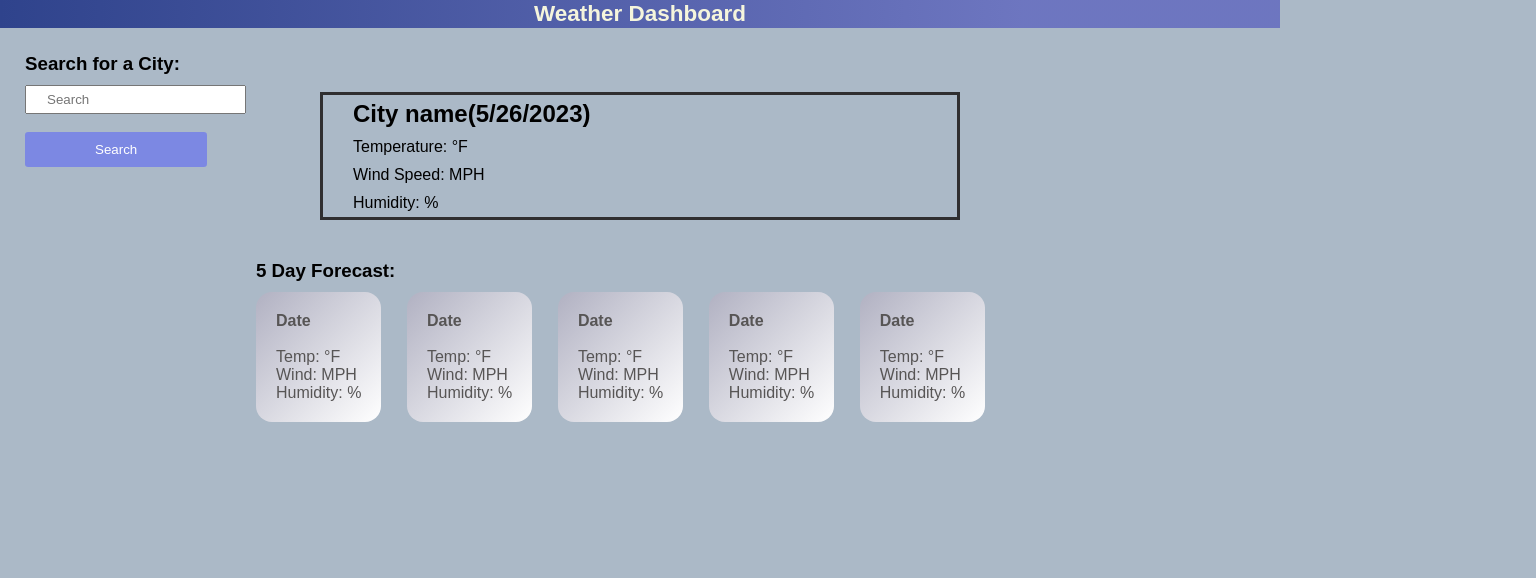
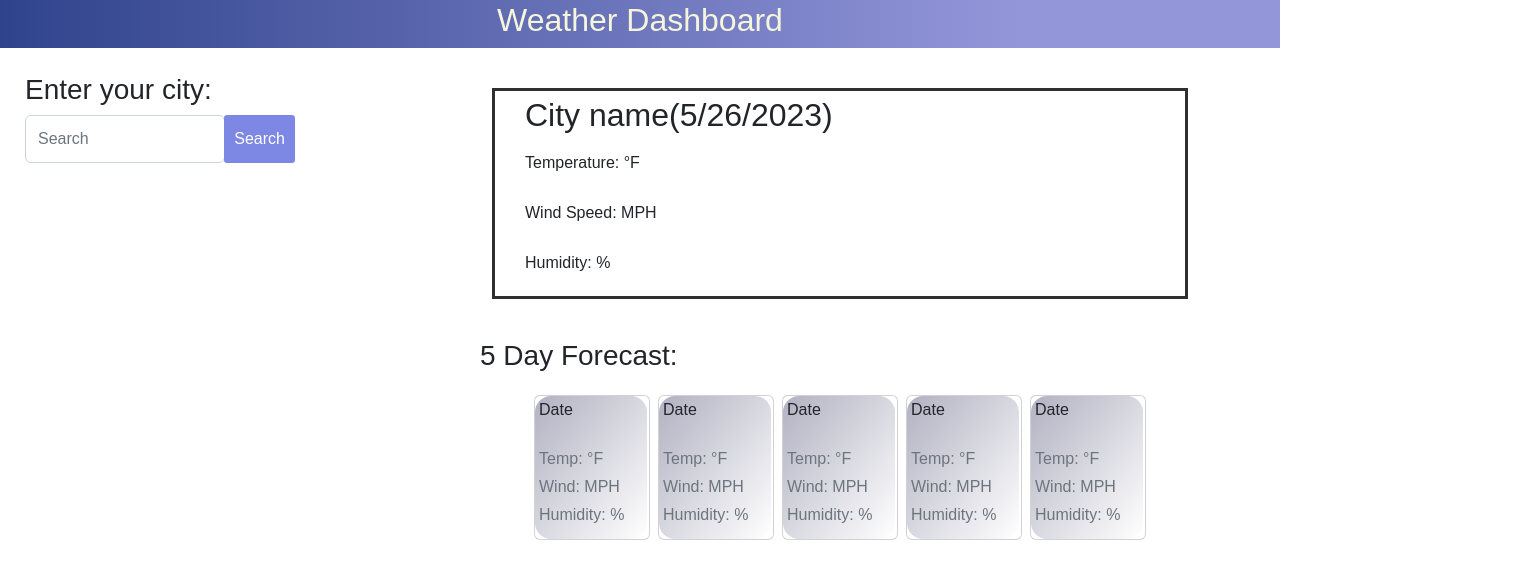
Before and after one commit to Lishakuinkel/Weather-Dashboard, a plain HTML site: page index.html in a window 1280 px wide. Shown: the whole page, 1536 px wide, since content can reach past the window. Drawn offline with nearby package versions, Linux system fonts and the light colour scheme.

Commit message:
changed some css styles

```diff
--- a/index.html
+++ b/index.html
@@ -6,7 +6,8 @@
     <meta http-equiv="X-UA-Compatible" content="IE=edge">
     <meta name="viewport" content="width=device-width, initial-scale=1.0">
     <link rel="stylesheet" href="styles.css">
-
+    <link rel="stylesheet" href="https://cdn.jsdelivr.net/npm/bootstrap@5.2.3/dist/css/bootstrap.min.css"
+        integrity="sha384-rbsA2VBKQhggwzxH7pPCaAqO46MgnOM80zW1RWuH61DGLwZJEdK2Kadq2F9CUG65" crossorigin="anonymous">
     <title>Weather Dashboard</title>
 </head>
 
@@ -14,21 +15,26 @@
     <div class="top-heading">
         <h2>Weather Dashboard</h1>
     </div>
+    <div class="main">
 
+    <div class="outer-container">
         <!-------- User Input for City name -------->
         <div class="search-container">
-        <h3>Search for a City:</h2>
+            <h3>Enter your city:</h3>
                 <div class="input-group">
-                <input type="search" class="form-control rounded" id="city-input" placeholder="Search"
+                    <input type0="search" class="form-control rounded" id="city-input" placeholder="Search"
                         aria-label="Search" aria-describedby="search-addon" /><br><br>
                     <button id="search-btn" type="button" class="btn btn-outline-primary">Search</button>
 
                 </div>
 
         </div>
-    <div class="col-sm-12 col-md-9 order-md-2">
-        <div class="row">
 
+        <div id="history-container"></div>
+    </div>
+    <div class="col-sm-10 col-md-9 order-md-2">
+
+        <div class="inner-container">
             <!--------- Current Weather Forecast --------->
             <div class="container">
                 <div class="col-12 currentWeather p-0">
@@ -43,7 +49,7 @@
                     <p class="pl-2">Humidity: <span id="humidity"></span>% </p>
 
                 </div>
-            <div id="history-container"></div>
+
             </div>
             <!--------- 5 Day forecast ---------->
             <div class="col-12 fiveDay">
@@ -55,10 +61,13 @@
 
                                 <h4 id="date1">Date</h4>
                                 <img class="fiveDay-img mb-2" id="img1" />
-                                <p class="card-subtitle mb-2 text-muted">Temp: <span class="fiveDay-temp" id="temp1"></span>
+                                <p class="card-subtitle mb-2 text-muted">Temp: <span class="fiveDay-temp"
+                                        id="temp1"></span>
                                     &deg;F</p>
-                                <p class="card-subtitle mb-2 text-muted">Wind: <span class="fiveDay-wind" id="windspeed1"></span>MPH</p>
-                                <p class="card-subtitle mb-2 text-muted">Humidity: <span class="fiveDay-humid" id="humid1"></span>%
+                                <p class="card-subtitle mb-2 text-muted">Wind: <span class="fiveDay-wind"
+                                        id="windspeed1"></span>MPH</p>
+                                <p class="card-subtitle mb-2 text-muted">Humidity: <span class="fiveDay-humid"
+                                        id="humid1"></span>%
                                 </p>
                             </div>
                         </div>
@@ -70,10 +79,13 @@
 
                                 <h4 id="date2">Date</h4>
                                 <img class="fiveDay-img mb-2" id="img2" />
-                                <p class="card-subtitle mb-2 text-muted">Temp: <span class="fiveDay-temp" id="temp2"></span>
+                                <p class="card-subtitle mb-2 text-muted">Temp: <span class="fiveDay-temp"
+                                        id="temp2"></span>
                                     &deg;F</p>
-                                <p class="card-subtitle mb-2 text-muted">Wind: <span class="fiveDay-wind" id="windspeed2"></span>MPH</p>
-                                <p class="card-subtitle mb-2 text-muted">Humidity: <span class="fiveDay-humid" id="humid2"></span>%
+                                <p class="card-subtitle mb-2 text-muted">Wind: <span class="fiveDay-wind"
+                                        id="windspeed2"></span>MPH</p>
+                                <p class="card-subtitle mb-2 text-muted">Humidity: <span class="fiveDay-humid"
+                                        id="humid2"></span>%
                                 </p>
                             </div>
                         </div>
@@ -84,10 +96,13 @@
                             <div class="card-body p-1">
                                 <h4 id="date3">Date</h4>
                                 <img class="fiveDay-img mb-2" id="img3" />
-                                <p class="card-subtitle mb-2 text-muted">Temp: <span class="fiveDay-temp" id="temp3"></span>
+                                <p class="card-subtitle mb-2 text-muted">Temp: <span class="fiveDay-temp"
+                                        id="temp3"></span>
                                     &deg;F</p>
-                                <p class="card-subtitle mb-2 text-muted">Wind: <span class="fiveDay-wind" id="windspeed3"></span>MPH</p>
-                                <p class="card-subtitle mb-2 text-muted">Humidity: <span class="fiveDay-humid" id="humid3"></span>%
+                                <p class="card-subtitle mb-2 text-muted">Wind: <span class="fiveDay-wind"
+                                        id="windspeed3"></span>MPH</p>
+                                <p class="card-subtitle mb-2 text-muted">Humidity: <span class="fiveDay-humid"
+                                        id="humid3"></span>%
                                 </p>
                             </div>
                         </div>
@@ -98,10 +113,13 @@
                             <div class="card-body p-1">
                                 <h4 id="date4">Date</h4>
                                 <img class="fiveDay-img mb-2" id="img4" />
-                                <p class="card-subtitle mb-2 text-muted">Temp: <span class="fiveDay-temp" id="temp4"></span>
+                                <p class="card-subtitle mb-2 text-muted">Temp: <span class="fiveDay-temp"
+                                        id="temp4"></span>
                                     &deg;F</p>
-                                <p class="card-subtitle mb-2 text-muted">Wind: <span class="fiveDay-wind" id="windspeed4"></span>MPH</p>
-                                <p class="card-subtitle mb-2 text-muted">Humidity: <span class="fiveDay-humid" id="humid4"></span>%
+                                <p class="card-subtitle mb-2 text-muted">Wind: <span class="fiveDay-wind"
+                                        id="windspeed4"></span>MPH</p>
+                                <p class="card-subtitle mb-2 text-muted">Humidity: <span class="fiveDay-humid"
+                                        id="humid4"></span>%
                                 </p>
                             </div>
                         </div>
@@ -116,8 +134,10 @@
                                 <p class="card-subtitle mb-2 text-muted">
                                     Temp: <span class="fiveDay-temp" id="temp5"></span> &deg;F</p>
 
-                                <p class="card-subtitle mb-2 text-muted">Wind: <span class="fiveDay-wind" id="windspeed5"></span>MPH</p>
-                                <p class="card-subtitle mb-2 text-muted">Humidity: <span class="fiveDay-humid" id="humid5"></span>%
+                                <p class="card-subtitle mb-2 text-muted">Wind: <span class="fiveDay-wind"
+                                        id="windspeed5"></span>MPH</p>
+                                <p class="card-subtitle mb-2 text-muted">Humidity: <span class="fiveDay-humid"
+                                        id="humid5"></span>%
                                 </p>
                             </div>
                         </div>
@@ -125,7 +145,8 @@
                 </div>
             </div>
 
-
+        </div>
+    </div>
         <script src="display-weather.js"></script>
 </body>
 
--- a/styles.css
+++ b/styles.css
@@ -9,7 +9,9 @@
 body{
     background: rgb(171, 185, 199);
 }
-
+.outer-container{
+    width: 25%;
+}
 .search-container{
     margin: 25px;
 
@@ -26,28 +28,23 @@ body{
 
 }
 
-.form-control{
-    padding: 5px 20px;
-    margin-top: 10px;
-}
 
 #search-btn{
     background-color: rgb(124, 136, 227);
     color: white;
     border: none;
     border-radius: 0.2rem;
-    padding: 10px 70px;
+    padding: 10px;
+
+}
+
+.container{
+
 
 
 }
 
-.container{
-    flex-wrap: wrap;
-
-}
-
 .currentWeather{
-
     border-style: solid;
     border-color: rgb(48, 47, 48);
     box-sizing: border-box;
@@ -56,11 +53,9 @@ body{
     margin: auto;
     margin-top: -100px;
 
-
 }
 
 .pl-2{
-
     padding:5px 30px;
 }
 
@@ -72,7 +67,6 @@ body{
 
 .fiveDay{
     width: 100%;
-    margin-left: 20%;
     margin-top: 40px;
 }
 
@@ -84,15 +78,16 @@ body{
     border: none;
     float: left;
     background: linear-gradient(to bottom right, #b1b1c2 0%, #ffffff 100%);
-
     color: rgb(87, 85, 85);
     margin-right: 2%;
-    padding:20px;
+    padding:30px;
     border-radius: 1rem;
     text-align: left;
 
 }
-
+.card-body h4{
+    font-size: medium;
+}
 
 
 #historybtn{
@@ -102,15 +97,21 @@ body{
     border-radius: 0.2rem;
     text-align: center;
     margin-bottom: 10px;
-    padding: 10px;
+    padding: 8px;
 }
 
 #history-container{
 
     display: flex;
     flex-direction: column;
-    width: 15%;
+
     margin-left: 20px;
 
 
 }
+
+.inner-container{
+    width: 75%;
+    margin-left: 50%;
+
+}
```
Lines whose indentation alone changed are shown as unchanged.
